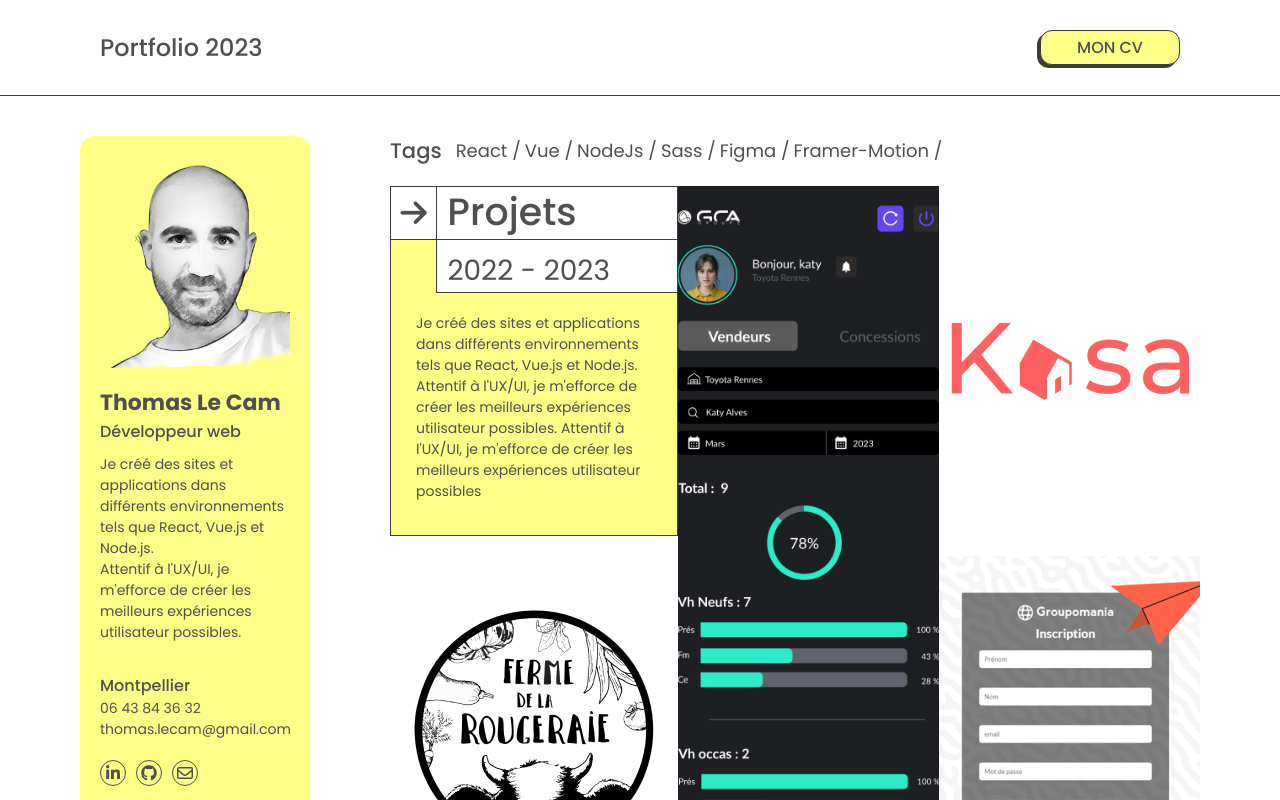
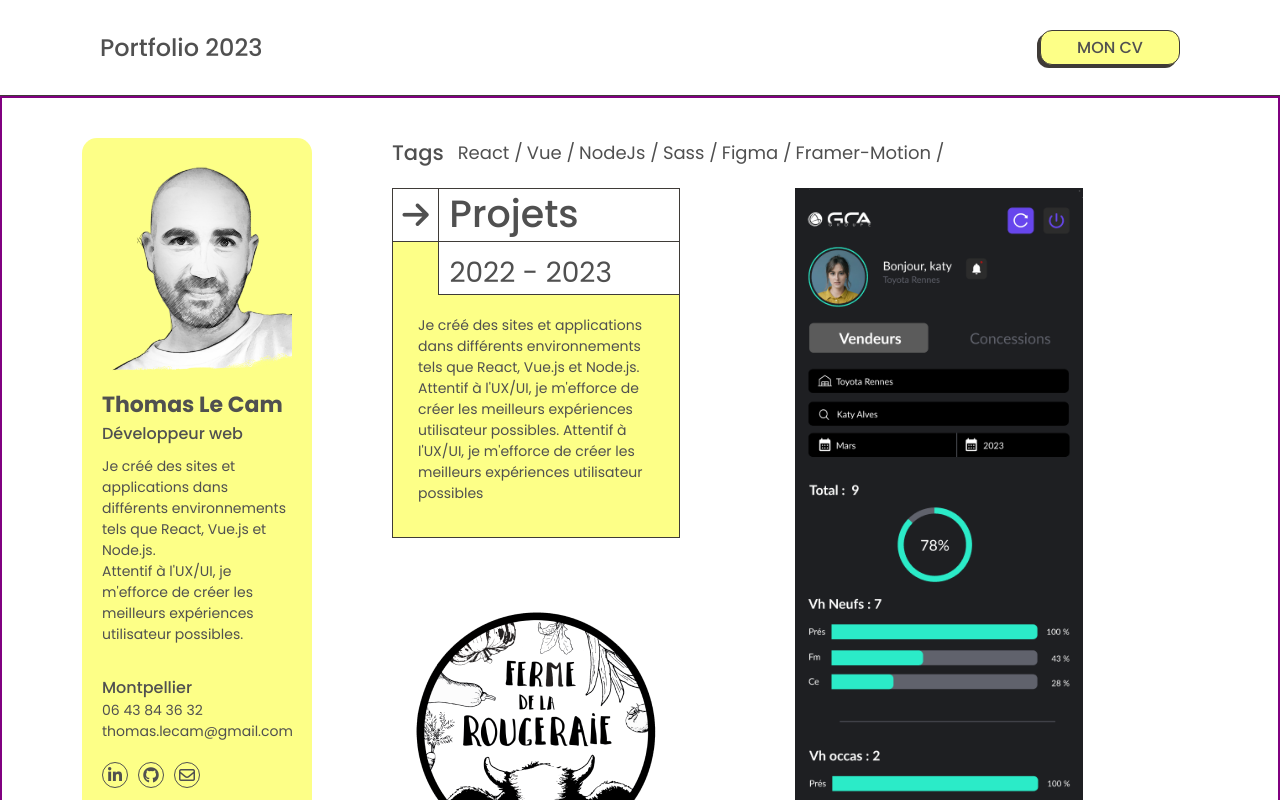
Before and after one commit to ThomasdevLC/portfolio_07_2023, a React (Create React App) app: page / in a window 1280 px wide. Shown: the top 800 px of the page. Built offline with nearby package versions, Linux system fonts and the light colour scheme.

Commit message:
new grid responsive

```diff
--- a/src/assets/styles/_mixins.scss
+++ b/src/assets/styles/_mixins.scss
@@ -46,41 +46,14 @@
   }
 }
 
+@mixin xl-lt {
+  @media (max-width: 1470px) {
+    @content;
+  }
+}
+
 @mixin xxl-lt {
   @media (max-width: 1910px) {
     @content;
   }
 }
-
-@mixin animation-line-after {
-  &::after {
-    content: "";
-    height: 3px;
-    width: 0;
-    background: var(--secondary);
-    position: absolute;
-    border-radius: 5px;
-    bottom: -5px;
-    left: 0;
-    -webkit-animation: anim 0.3s ease forwards;
-    animation: anim 0.6s ease forwards;
-  }
-
-  @-webkit-keyframes anim {
-    from {
-      width: 0;
-    }
-    to {
-      width: 100%;
-    }
-  }
-
-  @keyframes anim {
-    from {
-      width: 0;
-    }
-    to {
-      width: 100%;
-    }
-  }
-}
--- a/src/assets/styles/components/_HeaderNav.scss
+++ b/src/assets/styles/components/_HeaderNav.scss
@@ -1,4 +1,5 @@
 @use "../anim";
+@use "../mixins" as mixin;
 
 .header {
   border-bottom: 1px solid var(--gray-3);
@@ -7,6 +8,11 @@
   font-weight: 500;
   display: flex;
   justify-content: space-between;
+  &__title {
+    @include mixin.sm-lt {
+      margin: auto;
+    }
+  }
 
   &__cv {
     width: 140px;
@@ -25,5 +31,9 @@
       background-color: var(--gray-2);
       color: var(--gray-3);
     }
+
+    @include mixin.sm-lt {
+      display: none;
+    }
   }
 }
--- a/src/assets/styles/pages/_Home.scss
+++ b/src/assets/styles/pages/_Home.scss
@@ -219,7 +219,7 @@
           "work-1 work-2 work-4 ";
       }
 
-      @include mixin.lg-lt {
+      @include mixin.xl-lt {
         display: grid;
         justify-items: start;
         grid-auto-columns: 1fr;
@@ -227,9 +227,22 @@
         grid-template-rows: 1fr 1fr 1fr;
         gap: 20px 0px;
         grid-template-areas:
+          "work-0 work-2"
+          "work-1 work-2 "
+          "work-3 work-4 ";
+      }
+
+      @include mixin.md-lt {
+        display: grid;
+        justify-items: start;
+        grid-auto-columns: 1fr;
+        grid-template-columns: 1fr 1fr;
+        grid-template-rows: 2fr 1fr 1fr;
+        gap: 20px 0px;
+        grid-template-areas:
           "work-0 work-2  "
-          "work-1 work-2  "
-          "work-3  work-4 ";
+          "work-1 work-3 "
+          "work-4  .";
       }
       @include mixin.sm-lt {
         display: grid;
@@ -245,16 +258,18 @@
           "work-4 ";
       }
 
+      // @include mixin.md {
+      //   height: 500px;
+      // }
+
       &__intro {
         width: 288px;
         background-color: var(--primary);
         border: 1px solid var(--gray-3);
-        // @include mixin.xxl-lt {
-        //   height: 300px;
-        //   width: 246px;
-        // }
+
         @include mixin.md {
-          height: 250px;
+          height: 500px;
+          width: 205px;
         }
         &__title {
           display: flex;
@@ -272,6 +287,9 @@
               display: block;
               margin: auto;
               font-size: 30px;
+              @include mixin.md {
+                font-size: 25px;
+              }
             }
           }
 
@@ -282,6 +300,9 @@
             font-weight: 500;
             line-height: 50px;
             border-bottom: 1px solid var(--gray-3);
+            @include mixin.md {
+              font-size: 28px;
+            }
 
             &__projects {
               padding: 10px;
@@ -309,6 +330,9 @@
               margin: auto;
               padding: 10px;
               font-size: 28px;
+              @include mixin.md {
+                font-size: 22px;
+              }
             }
           }
         }
@@ -325,9 +349,6 @@
     position: relative;
     margin: 0;
     cursor: pointer;
-    // @include mixin.xxl-lt {
-    //   height: 300px;
-    // }
     @include mixin.md {
       height: 250px;
     }
@@ -342,6 +363,9 @@
 
   .work-1 {
     grid-area: work-1;
+    @include mixin.md {
+      height: 250px;
+    }
   }
 
   .work-2 {
@@ -358,10 +382,16 @@
 
   .work-3 {
     grid-area: work-3;
+    @include mixin.md {
+      height: 250px;
+    }
   }
 
   .work-4 {
     grid-area: work-4;
+    @include mixin.md {
+      height: 250px;
+    }
   }
 
   .work:hover .home__works__text {
--- a/src/components/HeaderNav.js
+++ b/src/components/HeaderNav.js
@@ -2,7 +2,7 @@ import React from "react";
 const HeaderNav = () => {
   return (
     <div className="header">
-      <p>Portfolio 2023</p>
+      <p className="header__title">Portfolio 2023</p>
       <p className="header__cv"> MON CV</p>
     </div>
   );
--- a/src/pages/Home.js
+++ b/src/pages/Home.js
@@ -21,7 +21,7 @@ const Home = () => {
   };
 
   return (
-    <div className="home">
+    <div className="home br">
       <div className="home__content">
         <div className="home__intro">
           <div className="home__intro__pic">
```
